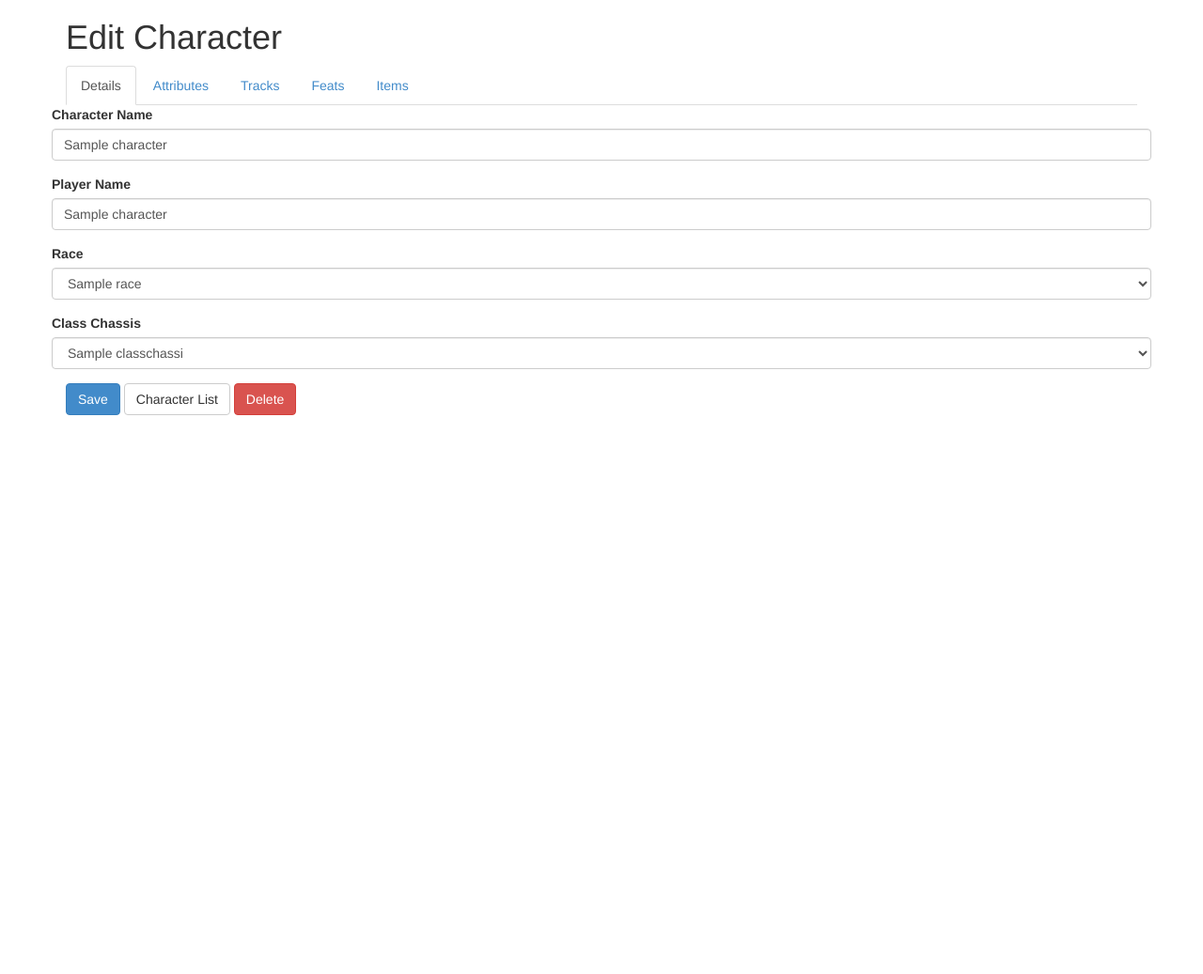
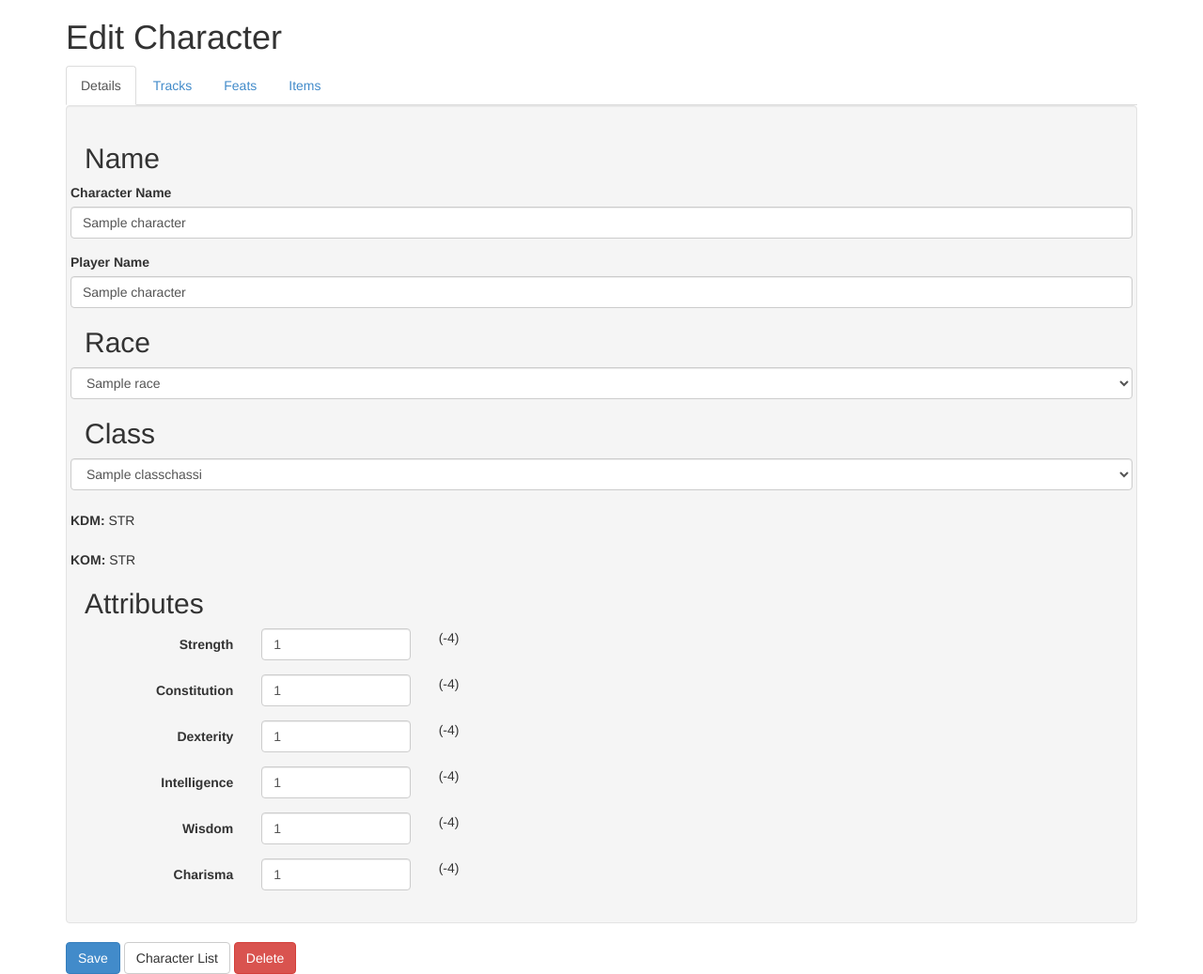
Before and after one commit to Moguri/legendgen, a Django app: page /cgen/1/ in a window 1280 px wide. Shown: the whole page at 94% size. Before the commit the page ends 442 px from the top, so only its background shows below. Run offline with Django 3.2, Linux system fonts and the light colour scheme; tables that the repository leaves empty hold one stand-in row (values such as "Sample post"); some libraries are stand-ins or nearby versions.

Commit message:
Moving attributes to the detail tab and making sure KOM/KDM is displayed properly based on the selected class.

```diff
--- a/cgen/templates/cgen/detail.html
+++ b/cgen/templates/cgen/detail.html
@@ -4,7 +4,6 @@
 
 <ul class="nav nav-tabs">
 	<li class="active"><a href="#detail" data-toggle="tab">Details</a></li>
-	<li><a href="#attributes" data-toggle="tab">Attributes</a></li>
 	<li><a href="#todo" data-toggle="tab">Tracks</a></li>
 	<li><a href="#todo" data-toggle="tab">Feats</a></li>
 	<li><a href="#todo" data-toggle="tab">Items</a></li>
@@ -14,8 +13,9 @@
 <form class="form-horizontal" role="form" action="{% url 'cgen:save' char.id %}" method="post">
 	{% csrf_token %}
 
-	<div class="tab-content">
+	<div class="tab-content well">
 		<div id="detail" class="tab-pane fade in active">
+            <h2>Name</h2>
 			<div class="form-group">
 				<label for="cname">Character Name</label>
 				<input type="text" class="form-control" id="cname" name="cname" value="{{char.cname}}">
@@ -24,34 +24,36 @@
 				<label for="pname">Player Name</label>
 				<input type="text" class="form-control" id="pname" name="pname" value="{{char.pname}}">
 			</div>
+
+            <h2>Race</h2>
             <div class="form-group">
-                <label for="race">Race</label>
+                <label for="race" class="sr-only">Race</label>
                 <select class="form-control" name="race">
 					{% for race in races%}
 					<option value="{{race.id}}" {% if race.id == char.race.id %} selected {% endif %}>{{race}}</option>
 					{% endfor %}
 				</select>
             </div>
+
+            <h2>Class</h2>
 			<div class="form-group">
-				<label for="class_chassis">Class Chassis</label>
-				<select class="form-control" name="class_chassis">
+				<label for="class_chassis" class="sr-only">Class Chassis</label>
+				<select class="form-control" name="class_chassis" id="class_chassis">
 					{% for cc in classes %}
 					<option value="{{cc.id}}" {% if cc.id == char.class_chassis.id %} selected {% endif %}>{{cc}}</option>
 					{% endfor %}
 				</select>
 			</div>
+            <div class="form-group">
+                <label for="kdm" class="control-label">KDM:</label>
+                <span class="form-control-static" id="kdm">{{char.class_chassis.kdm}}</span>
+            </div>
+            <div class="form-group">
+                <label for="kom" class="control-label">KOM:</label>
+                <span class="form-control-static" id="kom">{{char.class_chassis.kom}}</span>
+            </div>
 
-		</div>
-
-		<div id="attributes" class="tab-pane fade">
-			<div class="form-group">
-				<label for="kdm" class="control-label">KDM:</label>
-				<span class="form-control-static">{{char.class_chassis.kdm}}</span>
-			</div>
-			<div class="form-group">
-				<label for="kom" class="control-label">KOM:</label>
-				<span class="form-control-static">{{char.class_chassis.kom}}</span>
-			</div>
+            <h2>Attributes</h2>
 			{% for k, v in attribs.items %}
 			<div class="form-group">
 				<label for="{{k}}" class="col-sm-2 control-label">{{v.0}}</label>
@@ -79,13 +81,23 @@
 {% block script %}
 <script>
 	$(document).ready(function() {
-		$('.att-input').each(function(i, v) {
+		$('.att-input').each(function() {
 			$('#' + $(this).attr('name') + 'mod').text(~~(($(this).val() - 10) / 2));
 		});
 
 		$('.att-input').change(function() {
 			$('#' + $(this).attr('name') + 'mod').text(~~(($(this).val() - 10) / 2));
 		});
+
+		$('#class_chassis').change(function() {
+            $.ajax({
+                url: "{% url 'cgen:get_class' 999 %}".replace('999', $('#class_chassis option:selected').attr('value')),
+                dataType: "json"
+            }).done(function(msg) {
+                $('#kdm').text(msg[0].fields.kdm);
+                $('#kom').text(msg[0].fields.kom);
+            })
+		});
 	});
 </script>
 {% endblock %}
--- a/cgen/urls.py
+++ b/cgen/urls.py
@@ -8,4 +8,5 @@ urlpatterns = patterns('',
         url(r'^new/$', views.new, name='new'),
         url(r'^(?P<cid>\d+)/delete$', views.delete, name='delete'),
         url(r'^(?P<cid>\d+)/save/$', views.save, name='save'),
+        url(r'^get_class/(?P<ccid>\d+)$', views.get_class, name='get_class'),
 )
--- a/cgen/views.py
+++ b/cgen/views.py
@@ -1,10 +1,12 @@
 from django.shortcuts import render, get_object_or_404
-from django.http import HttpResponseRedirect
+from django.http import HttpResponseRedirect, HttpResponse, Http404
 from django.core.urlresolvers import reverse
+from django.core import serializers
 
 from collections import OrderedDict
 
 from cgen.models import Character, ClassChassis, Race, ATT_VALUES
+
 
 def index(request):
     clist = Character.objects.all()
@@ -59,3 +61,7 @@ def save(request, cid):
     char.save()
 
     return HttpResponseRedirect(reverse('cgen:detail', args=(char.id,)))
+
+def get_class(request, ccid):
+    cc = get_object_or_404(ClassChassis, pk=ccid)
+    return HttpResponse(serializers.serialize('json', (cc,)))
```
